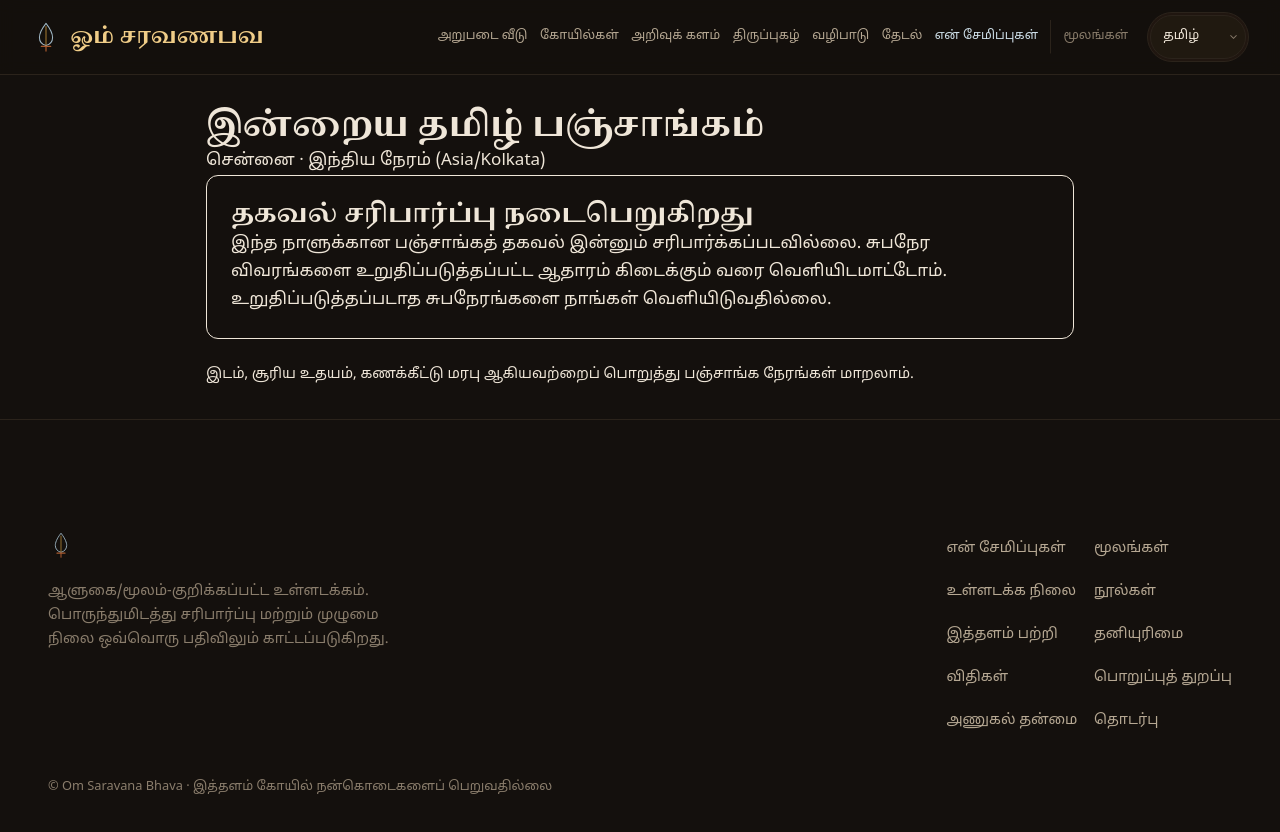
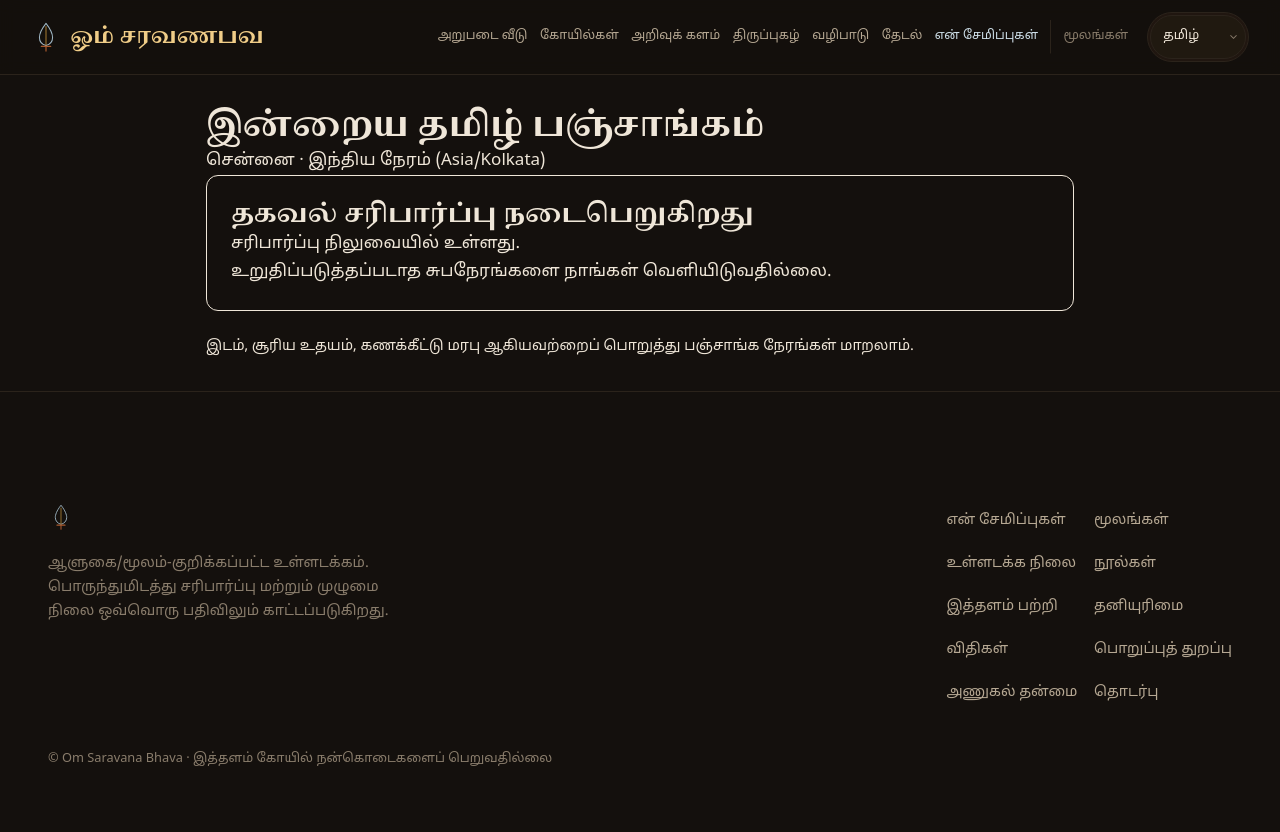
Before and after one commit to ssakthivel02/omsaravanabhava-hitech, a React (Vite) app: page /daily-panchangam in a window 1280 px wide. Shown: the top 832 px of the page. After the commit the page ends 810 px from the top, so only its background shows below. Built offline with nearby package versions, Linux system fonts and the light colour scheme.

Commit message:
fix(panchangam): use trusted Tamil pending notice instead of remote text

```diff
--- a/src/features/panchangam/DailyPanchangam.tsx
+++ b/src/features/panchangam/DailyPanchangam.tsx
@@ -64,7 +64,8 @@ export default function DailyPanchangam() {
     return () => controller.abort();
   }, [requestKey]);
 
-  const pendingNotice = (typeof record?.noticeTa === 'string' ? record.noticeTa : null) ?? 'சரிபார்க்கப்பட்ட தகவல் இன்னும் கிடைக்கவில்லை.';
+  // Never render unverified data as free-form public notice text.
+  const pendingNotice = 'சரிபார்ப்பு நிலுவையில் உள்ளது.';
   const verified = isPublishablePanchangam(record, clock);
 
   return (
```
